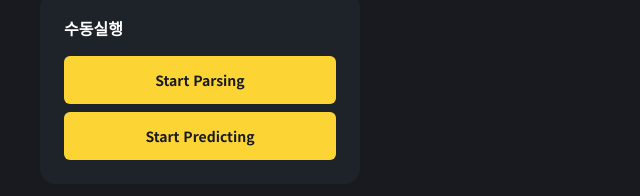
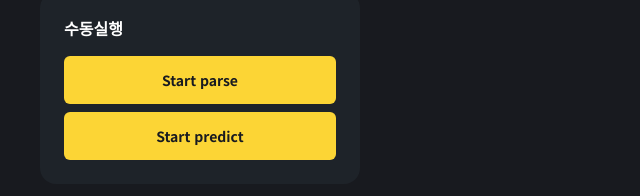
Before and after one commit to StockELand/stockeland-web, a Next.js app: page / in a window 1280 px wide. Shown: the part 160-356 px from the top of the page, without its empty margins (0-640 px from the left). Built offline with nearby package versions, Linux system fonts and the light colour scheme; no server answers.

Commit message:
[Refactor] 프로세싱 버튼 컴포넌트 분리

```diff
--- a/src/components/domain/ManualRunCard.tsx
+++ b/src/components/domain/ManualRunCard.tsx
@@ -1,85 +1,14 @@
 "use client";
 import Card from "@/components/ui/Card";
-import Button from "@/components/ui/Button";
-import useSSE from "@/hooks/useSSE";
-import { useEffect } from "react";
-import { mutate } from "swr";
+import ParseProcessButton from "./ParseProcessButton";
+import PredictProcessButton from "./PredictProcessButton";
 
 export default function ManualRunCard() {
-  const parse = useSSE("http://localhost:8080/event/parse/progress");
-
-  const predict = useSSE("http://localhost:8080/event/predict/progress");
-
-  const startParsing = async () => {
-    try {
-      parse.startSSE();
-      await fetch("http://localhost:8080/parse", { method: "POST" });
-    } catch (error) {
-      console.error("Error starting parsing:", error);
-    }
-  };
-
-  const startPredicting = async () => {
-    try {
-      predict.startSSE();
-      await fetch("http://localhost:8080/predict", { method: "POST" });
-    } catch (error) {
-      console.error("Error starting Predicting:", error);
-    }
-  };
-
-  useEffect(() => {
-    parse.startSSE();
-    predict.startSSE();
-  }, []);
-
-  useEffect(() => {
-    if (predict.status === "Completed") {
-      async function mutatePredictions() {
-        await mutate("http://localhost:8080/stock/predictions");
-        await mutate("http://localhost:8080/stock/all");
-        predict.setStatus("Pending");
-      }
-      mutatePredictions();
-    }
-    if (parse.status === "Completed") {
-      parse.setStatus("Pending");
-    }
-  }, [parse, predict]);
-
   return (
     <Card title="수동실행">
       <div className="flex flex-col space-y-2">
-        <Button onClick={startParsing} className="overflow-x-auto relative">
-          {parse.status !== "Completed" && parse.status !== "Pending" && (
-            <div
-              className="absolute inset-0 bg-rise text-xs h-full text-inverseForground text-center leading-none"
-              style={{ width: `${parse.progress}%` }}
-            />
-          )}
-          <div className="relative z-10">
-            {parse.status === "Completed"
-              ? "Parsing Completed"
-              : parse.status === "Pending"
-              ? "Start Parsing"
-              : `${parse.status}... ${parse.progress}%`}
-          </div>
-        </Button>
-        <Button onClick={startPredicting} className="overflow-x-auto relative">
-          {predict.status !== "Completed" && predict.status !== "Pending" && (
-            <div
-              className="absolute inset-0 bg-rise text-xs h-full text-inverseForground text-center leading-none"
-              style={{ width: `${predict.progress}%` }}
-            />
-          )}
-          <div className="relative z-10">
-            {predict.status === "Completed"
-              ? "Predicting Completed"
-              : predict.status === "Pending"
-              ? "Start Predicting"
-              : `${predict.status}... ${predict.progress}%`}
-          </div>
-        </Button>
+        <ParseProcessButton />
+        <PredictProcessButton />
       </div>
     </Card>
   );
--- /dev/null
+++ b/src/components/domain/ParseProcessButton.tsx
@@ -0,0 +1,47 @@
+"use client";
+import Button from "@/components/ui/Button";
+import useSSE from "@/hooks/useSSE";
+import { useEffect } from "react";
+import clsx from "clsx";
+
+export default function ParseProcessButton() {
+  const { startSSE, setStatus, status, progress } = useSSE(
+    "http://localhost:8080/event/parse/progress"
+  );
+
+  const startParsing = async () => {
+    try {
+      startSSE();
+      await fetch("http://localhost:8080/parse", { method: "POST" });
+    } catch (error) {
+      console.error("Error start parse:", error);
+    }
+  };
+
+  useEffect(() => {
+    startSSE();
+  }, [startSSE]);
+
+  useEffect(() => {
+    if (status === "Completed") setStatus("Pending");
+  }, [status, setStatus]);
+
+  const renderButtonText = () => {
+    if (status === "Completed") return "Parse completed";
+    if (status === "Pending") return "Start parse";
+    return `${status}... ${progress}%`;
+  };
+
+  return (
+    <Button onClick={startParsing} className="relative overflow-x-auto">
+      <div
+        className={clsx(
+          "absolute inset-0 bg-rise text-xs h-full text-inverseForground text-center leading-none transition-all",
+          { hidden: status === "Completed" || status === "Pending" }
+        )}
+        style={{ width: `${progress}%` }}
+      />
+      <div className="relative z-10">{renderButtonText()}</div>
+    </Button>
+  );
+}
--- /dev/null
+++ b/src/components/domain/PredictProcessButton.tsx
@@ -0,0 +1,53 @@
+"use client";
+import Button from "@/components/ui/Button";
+import useSSE from "@/hooks/useSSE";
+import { useEffect } from "react";
+import { mutate } from "swr";
+
+export default function PredictProcessButton() {
+  const { startSSE, status, setStatus, progress } = useSSE(
+    "http://localhost:8080/event/predict/progress"
+  );
+
+  const startPredicting = async () => {
+    try {
+      startSSE();
+      await fetch("http://localhost:8080/predict", { method: "POST" });
+    } catch (error) {
+      console.error("Error start Predict:", error);
+    }
+  };
+
+  useEffect(() => {
+    startSSE();
+  }, [startSSE]);
+
+  useEffect(() => {
+    if (status === "Completed") {
+      async function mutatePredictions() {
+        await mutate("http://localhost:8080/stock/predictions");
+        await mutate("http://localhost:8080/stock/all");
+        setStatus("Pending");
+      }
+      mutatePredictions();
+    }
+  }, [status, setStatus]);
+
+  const renderButtonText = () => {
+    if (status === "Completed") return "Predict completed";
+    if (status === "Pending") return "Start predict";
+    return `${status}... ${progress}%`;
+  };
+
+  return (
+    <Button onClick={startPredicting} className="overflow-x-auto relative">
+      {status !== "Completed" && status !== "Pending" && (
+        <div
+          className="absolute inset-0 bg-rise text-xs h-full text-inverseForground text-center leading-none"
+          style={{ width: `${progress}%` }}
+        />
+      )}
+      <div className="relative z-10">{renderButtonText()}</div>
+    </Button>
+  );
+}
```
